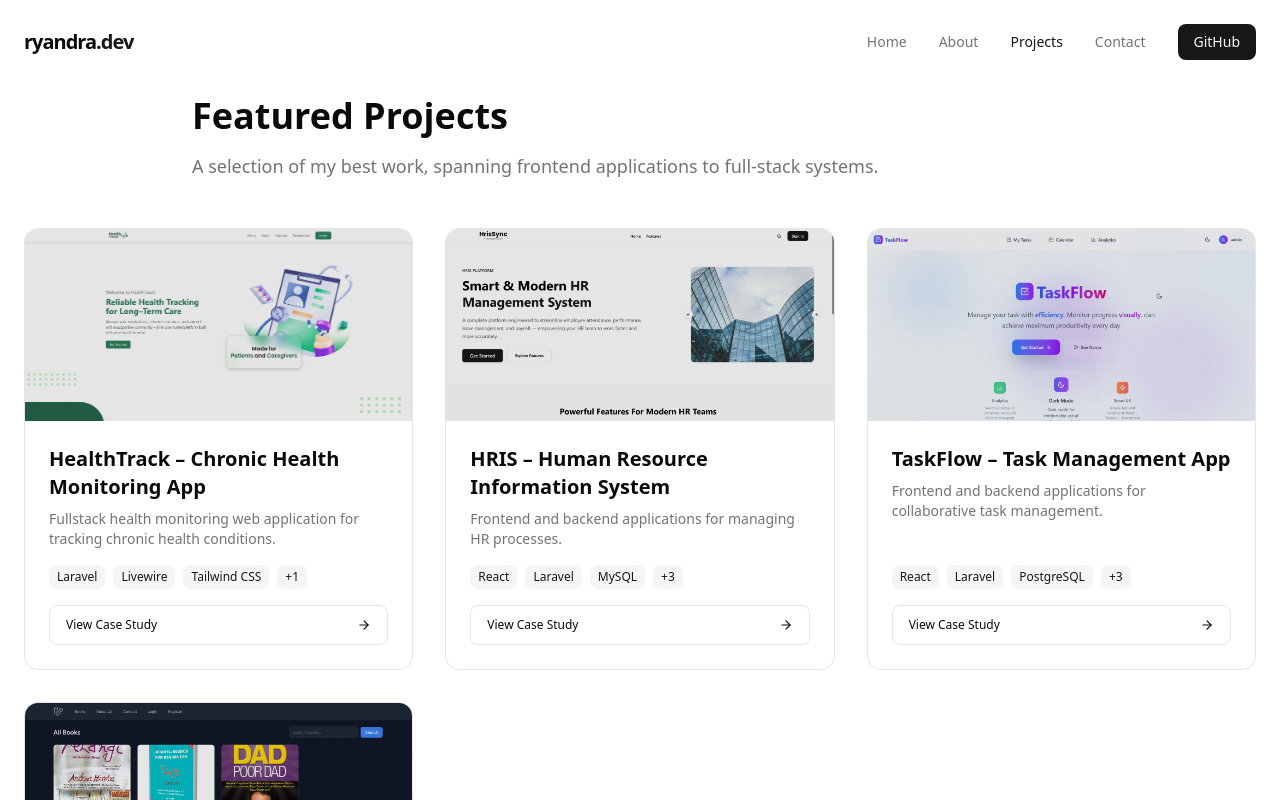
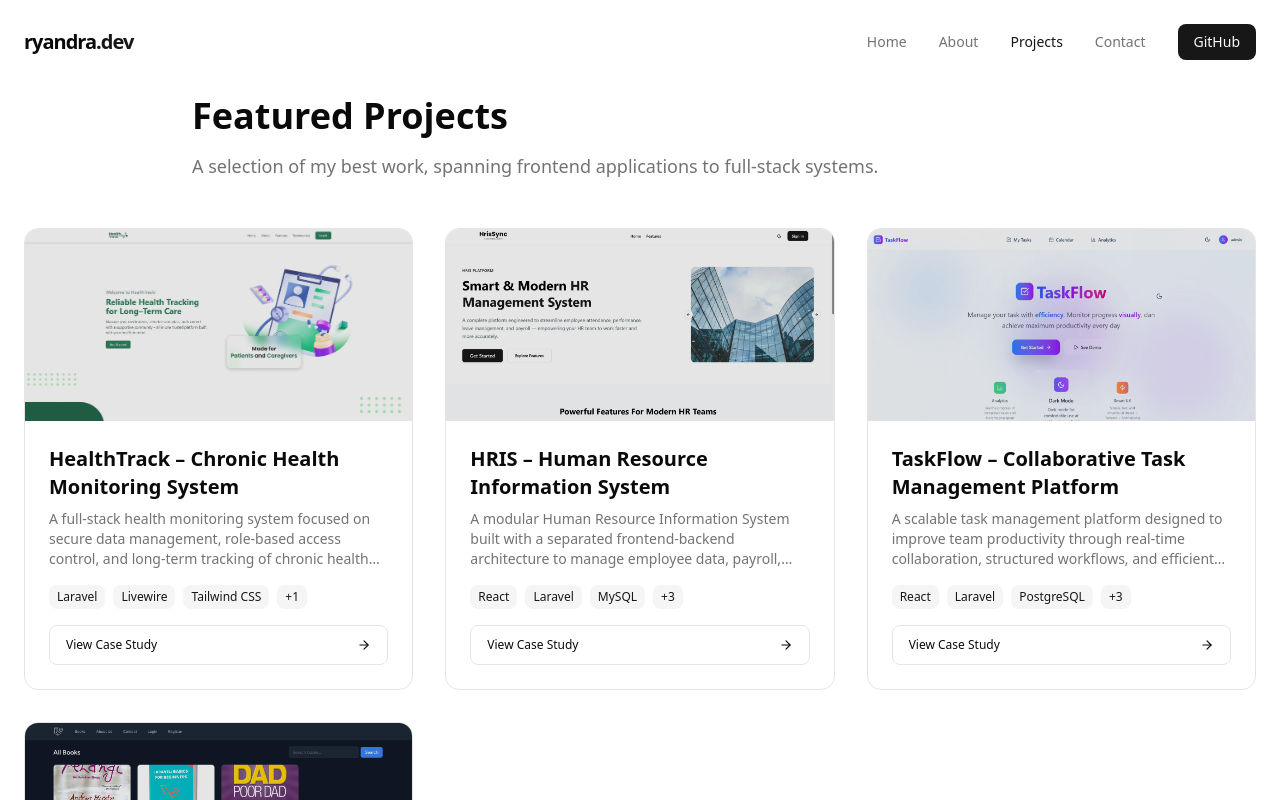
Before and after one commit to Ryandra-TI01/portfolio, a React (Vite) app: page /projects in a window 1280 px wide. Shown: the top 800 px of the page. Built offline with nearby package versions, Linux system fonts and the light colour scheme.

Commit message:
feat: improve project detail for project section

```diff
--- a/src/data/projects.ts
+++ b/src/data/projects.ts
@@ -28,29 +28,46 @@ export interface Project {
 export const projects: Project[] = [
     {
         id: "1",
-        title: "HealthTrack – Chronic Health Monitoring App",
-        description: "Fullstack health monitoring web application for tracking chronic health conditions.",
-        techStack: ["Laravel", "Livewire", "Tailwind CSS", "PostgreSQL"],
+        title: "HealthTrack – Chronic Health Monitoring System",
+        description:
+            "A full-stack health monitoring system focused on secure data management, role-based access control, and long-term tracking of chronic health conditions.",
+        techStack: [
+            "Laravel",
+            "Livewire",
+            "Tailwind CSS",
+            "PostgreSQL"
+        ],
         liveUrl: "",
         showLiveUrl: false,
         repoUrl: "https://github.com/Ryandra-TI01/HealthTrack",
         image: healthTrack,
         details: {
-            problem: "Needed a way to monitor chronic health conditions with clear UI and secure data handling.",
-            solution: "Developed a fullstack health monitoring app using Laravel, Livewire, and PostgreSQL.",
+            problem:
+                "Manual and unstructured health tracking makes it difficult to monitor long-term conditions securely and consistently.",
+            solution:
+                "Built a structured health monitoring platform using Laravel and PostgreSQL, emphasizing data integrity, secure access control, and a clear user interface for managing health records.",
             features: [
-                "Rule-based access control",
-                "Dynamic filtering and search",
-                "Data visualization and management"
+                "Role-based access control (RBAC)",
+                "Dynamic data filtering and search",
+                "Health data visualization and structured record management"
             ],
-            challenges: "Ensuring scalability and secure handling of sensitive health data."
+            challenges:
+                "Designing a scalable data model while ensuring secure handling of sensitive health information."
         }
     },
     {
         id: "2",
         title: "HRIS – Human Resource Information System",
-        description: "Frontend and backend applications for managing HR processes.",
-        techStack: ["React", "Laravel", "MySQL", "Docker", "Tailwind CSS", "Shadcn UI"],
+        description:
+            "A modular Human Resource Information System built with a separated frontend-backend architecture to manage employee data, payroll, and attendance efficiently.",
+        techStack: [
+            "React",
+            "Laravel",
+            "MySQL",
+            "Docker",
+            "Tailwind CSS",
+            "Shadcn UI"
+        ],
         liveUrl: "",
         showLiveUrl: false,
         repoUrl: [
@@ -59,21 +76,33 @@ export const projects: Project[] = [
         ],
         image: hris,
         details: {
-            problem: "Companies needed a centralized HR system to manage employees and payroll.",
-            solution: "Built HRIS with separate frontend (React) and backend (Laravel) repositories.",
+            problem:
+                "HR operations are often handled through disconnected tools, leading to data duplication and operational inefficiencies.",
+            solution:
+                "Developed a full-stack HRIS with a decoupled architecture, enabling clean API communication, maintainable codebases, and containerized development workflows.",
             features: [
-                "Employee management dashboard",
+                "Employee data management dashboard",
                 "Payroll and attendance tracking",
-                "Role-based authentication"
+                "Authentication with role-based permissions"
             ],
-            challenges: "Synchronizing frontend and backend APIs with Dockerized environments."
+            challenges:
+                "Maintaining synchronization between frontend and backend services while developing and testing within Dockerized environments."
         }
     },
-        {
+
+    {
         id: "3",
-        title: "TaskFlow – Task Management App",
-        description: "Frontend and backend applications for collaborative task management.",
-        techStack: ["React", "Laravel", "PostgreSQL", "Docker", "Tailwind CSS", "TanStack Query"],
+        title: "TaskFlow – Collaborative Task Management Platform",
+        description:
+            "A scalable task management platform designed to improve team productivity through real-time collaboration, structured workflows, and efficient state synchronization.",
+        techStack: [
+            "React",
+            "Laravel",
+            "PostgreSQL",
+            "Docker",
+            "Tailwind CSS",
+            "TanStack Query"
+        ],
         liveUrl: "https://taskflow-demo.vercel.app",
         showLiveUrl: true,
         repoUrl: [
@@ -82,37 +111,47 @@ export const projects: Project[] = [
         ],
         image: taskFlow,
         details: {
-            problem: "Teams needed a way to manage tasks and workflows efficiently.",
-            solution: "Developed TaskFlow with React frontend and Laravel backend.",
+            problem:
+                "Teams often struggle with fragmented tools and inconsistent task tracking, leading to poor visibility and inefficient collaboration.",
+            solution:
+                "Designed and implemented a decoupled frontend-backend architecture using React and Laravel, focusing on API-driven workflows, predictable state management, and performance optimization.",
             features: [
-                "Kanban board for task tracking",
-                "User authentication and role management",
-                "Real-time updates with WebSockets"
+                "Kanban-based task workflow management",
+                "User authentication and role-based access control",
+                "Optimized data fetching and caching with TanStack Query"
             ],
-            challenges: "Handling synchronization between frontend and backend in Dockerized setup."
+            challenges:
+                "Ensuring data consistency between frontend and backend services while maintaining performance in a Dockerized development environment."
         }
     },
     {
         id: "4",
-        title: "Bookstore – Online Bookstore Platform",
-        description: "Web application for browsing, purchasing, and managing books.",
-        techStack: ["Laravel", "MySQL", "Tailwind CSS"],
+        title: "Bookstore – Online Bookstore Application",
+        description:
+            "A Laravel-based online bookstore application demonstrating clean CRUD architecture, catalog management, and transaction workflows.",
+        techStack: [
+            "Laravel",
+            "MySQL",
+            "Tailwind CSS"
+        ],
         liveUrl: "",
         showLiveUrl: false,
         repoUrl: "https://github.com/Ryandra-TI01/bookstore",
         image: bookStore,
         details: {
-            problem: "Needed a simple online bookstore system for catalog and transactions.",
-            solution: "Developed a Laravel-based bookstore with CRUD features.",
+            problem:
+                "Small-scale businesses need a simple yet structured system to manage product catalogs and customer transactions.",
+            solution:
+                "Implemented a Laravel-based bookstore platform with organized CRUD operations and a straightforward checkout flow.",
             features: [
-                "Book catalog with search and filter",
-                "Shopping cart and checkout system",
-                "Admin panel for inventory management"
+                "Book catalog with search and filtering",
+                "Shopping cart and checkout functionality",
+                "Admin inventory management panel"
             ],
-            challenges: "Implementing secure transaction flow and maintaining clean UI."
+            challenges:
+                "Designing a clean and maintainable structure while keeping the user interface simple and intuitive."
         }
-    },
-
+    }
     // {
     //     id: "5",
     //     title: "AnakSehat – Health Education Web App",
```
